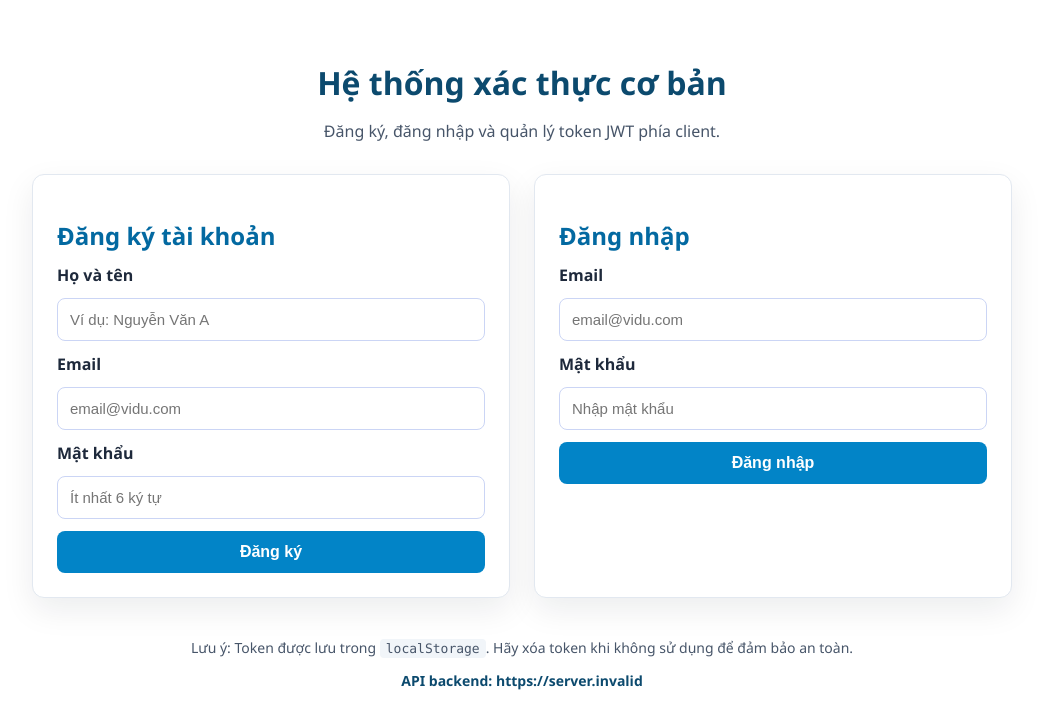
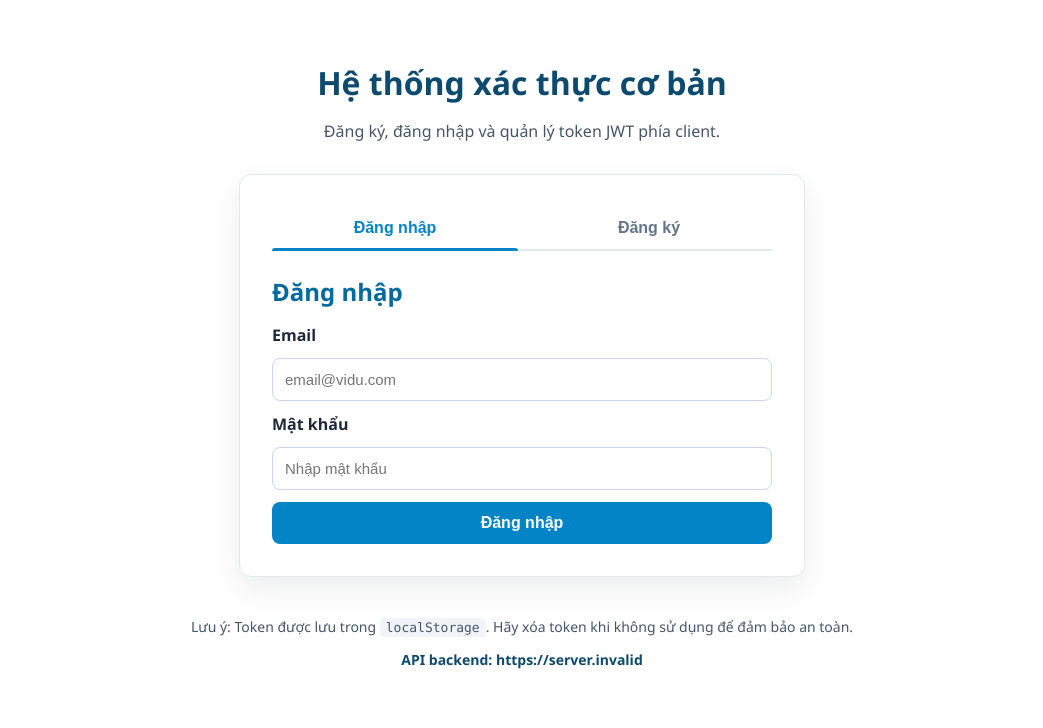
Before and after one commit to THHH01/group15-project, a React (Create React App) app in the folder frontend/: page / in a window 1280 px wide. Shown: the top 728 px of the page, without its empty margins (118-1161 px from the left). Built offline with nearby package versions, Linux system fonts and the light colour scheme; no server answers.

Commit message:
feat: them chuc nang chuyen doi giua dang ky va dang nhap

```diff
--- a/frontend/src/App.css
+++ b/frontend/src/App.css
@@ -23,22 +23,69 @@
 }
 
 .noi-dung-chinh {
-  display: grid;
-  grid-template-columns: repeat(auto-fit, minmax(320px, 1fr));
-  gap: 24px;
+  display: flex;
+  justify-content: center;
+  align-items: flex-start;
 }
 
-.khoi-form {
+.khoi-form-lon {
   background-color: #ffffff;
   border: 1px solid #e2e8f0;
   border-radius: 12px;
-  padding: 24px;
+  padding: 32px;
   box-shadow: 0 12px 32px rgba(15, 23, 42, 0.08);
+  max-width: 500px;
+  width: 100%;
 }
 
-.khoi-form h2 {
+.chuyen-doi-tab {
+  display: flex;
+  gap: 8px;
+  margin-bottom: 24px;
+  border-bottom: 2px solid #e2e8f0;
+}
+
+.chuyen-doi-tab button {
+  flex: 1;
+  padding: 12px 16px;
+  border: none;
+  background: none;
+  font-size: 16px;
+  font-weight: 600;
+  cursor: pointer;
+  transition: all 0.2s ease;
+  position: relative;
+  border-radius: 8px 8px 0 0;
+}
+
+.tab-active {
+  color: #0284c7;
+  background-color: #f0f9ff;
+}
+
+.tab-active::after {
+  content: '';
+  position: absolute;
+  bottom: -2px;
+  left: 0;
+  right: 0;
+  height: 3px;
+  background-color: #0284c7;
+  border-radius: 3px 3px 0 0;
+}
+
+.tab-inactive {
+  color: #64748b;
+}
+
+.tab-inactive:hover {
+  background-color: #f8fafc;
+  color: #0369a1;
+}
+
+.khoi-form-lon h2 {
   font-size: 24px;
-  margin-bottom: 12px;
+  margin-bottom: 16px;
   color: #0369a1;
 }
 
--- a/frontend/src/App.js
+++ b/frontend/src/App.js
@@ -10,6 +10,7 @@ function App() {
     []
   );
 
+  const [hienThiDangKy, setHienThiDangKy] = useState(false);
   const [formDangKy, setFormDangKy] = useState({ hoTen: '', email: '', matKhau: '' });
   const [formDangNhap, setFormDangNhap] = useState({ email: '', matKhau: '' });
   const [thongBaoDangKy, setThongBaoDangKy] = useState('');
@@ -123,7 +124,34 @@ function App() {
       </header>
 
       <main className="noi-dung-chinh">
-        <section className="khoi-form">
+        <section className="khoi-form-lon">
+          <div className="chuyen-doi-tab">
+            <button
+              type="button"
+              className={!hienThiDangKy ? 'tab-active' : 'tab-inactive'}
+              onClick={() => {
+                setHienThiDangKy(false);
+                setThongBaoDangKy('');
+                setThongBaoDangNhap('');
+              }}
+            >
+              Đăng nhập
+            </button>
+            <button
+              type="button"
+              className={hienThiDangKy ? 'tab-active' : 'tab-inactive'}
+              onClick={() => {
+                setHienThiDangKy(true);
+                setThongBaoDangKy('');
+                setThongBaoDangNhap('');
+              }}
+            >
+              Đăng ký
+            </button>
+          </div>
+
+          {hienThiDangKy ? (
+            <>
               <h2>Đăng ký tài khoản</h2>
               <form className="form" onSubmit={handleDangKy}>
             <label htmlFor="hoTen">Họ và tên</label>
@@ -165,9 +193,9 @@ function App() {
                 </button>
               </form>
               {thongBaoDangKy && <div className="thong-bao">{thongBaoDangKy}</div>}
-        </section>
-
-        <section className="khoi-form">
+            </>
+          ) : (
+            <>
               <h2>Đăng nhập</h2>
               <form className="form" onSubmit={handleDangNhap}>
             <label htmlFor="emailDangNhap">Email</label>
@@ -217,6 +245,8 @@ function App() {
                   </button>
                 </div>
               )}
+            </>
+          )}
         </section>
       </main>
 
```
Lines whose indentation alone changed are shown as unchanged.
